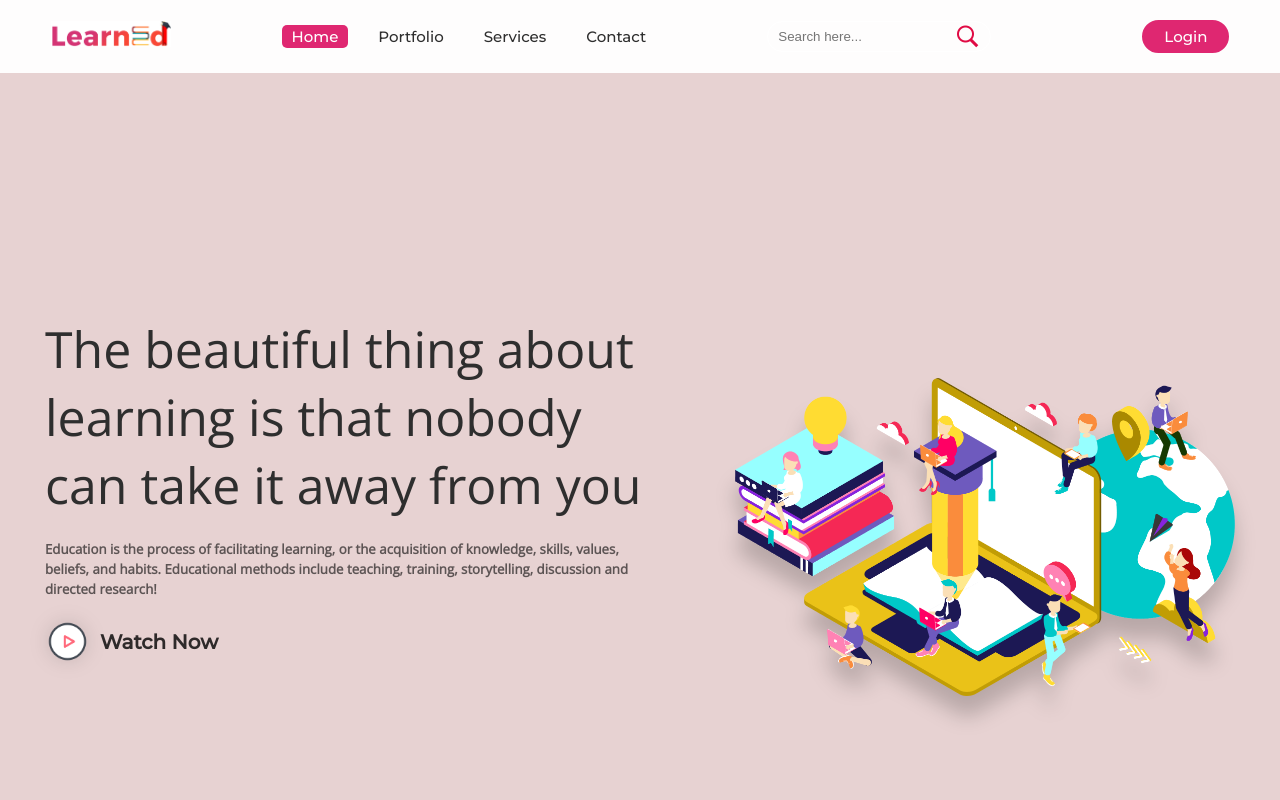
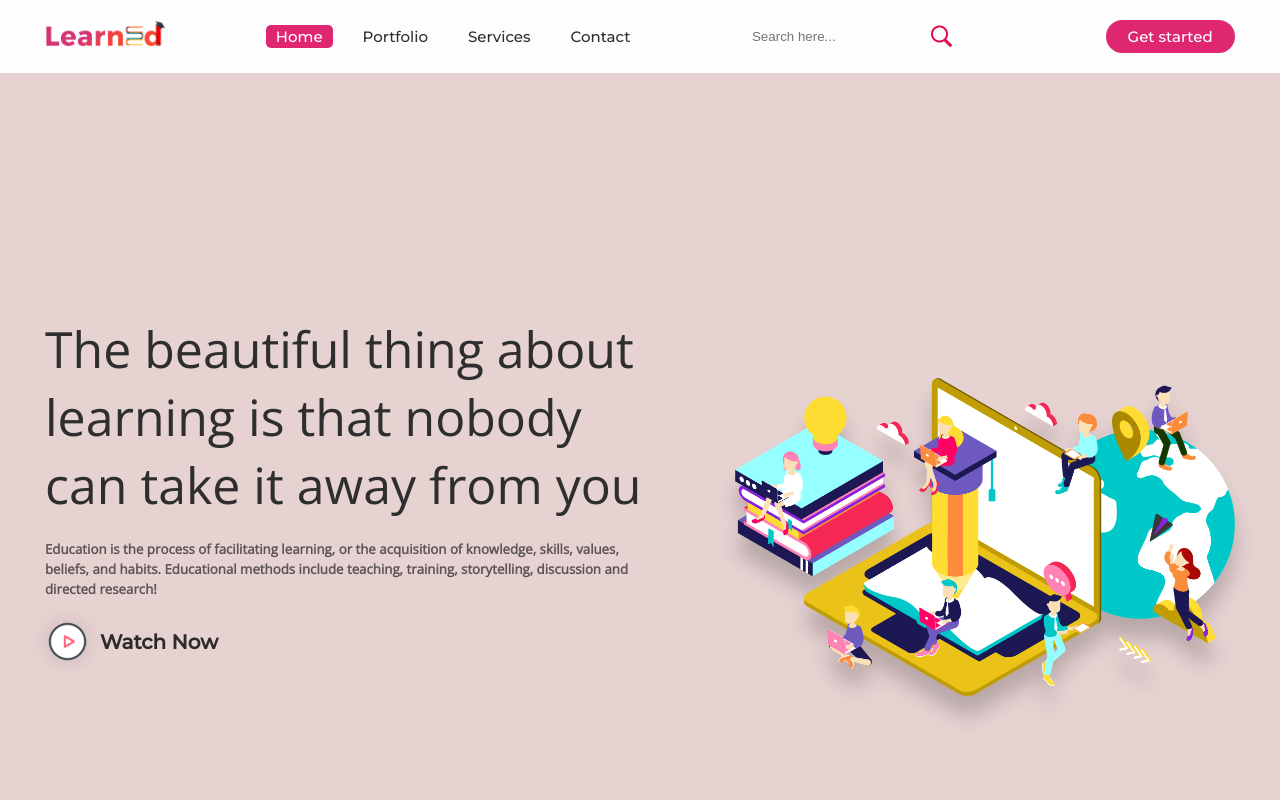
Before and after one commit to meghana361/devops_project, a plain HTML site: page index.html in a window 1280 px wide. Shown: the top 800 px of the page. Drawn offline with nearby package versions, Linux system fonts and the light colour scheme.

Commit message:
get started changed from login

```diff
--- a/index.html
+++ b/index.html
@@ -34,7 +34,7 @@
 				<li><a href="#contactus_section">Contact</a></li>
 			</ul>
 			<div class="srch"><input type="text" class="search" placeholder="Search here..."><img src="images/icon/search.png" alt="search" onclick=slide()></div>
-			<a class="get-started" href="login.html">Login</a>
+			<a class="get-started" href="login.html">Get started</a>
 			<img src="images/icon/menu.png" class="menu" onclick="sideMenu(0)" alt="menu">
 		</nav>
 		<div class="head-container">
```
